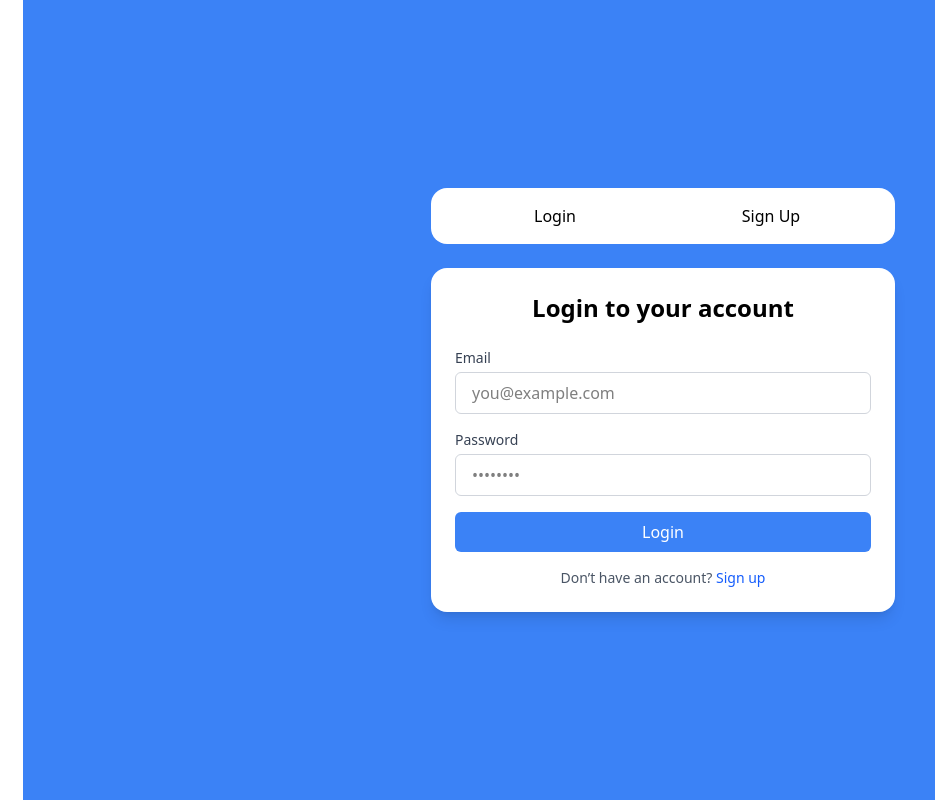
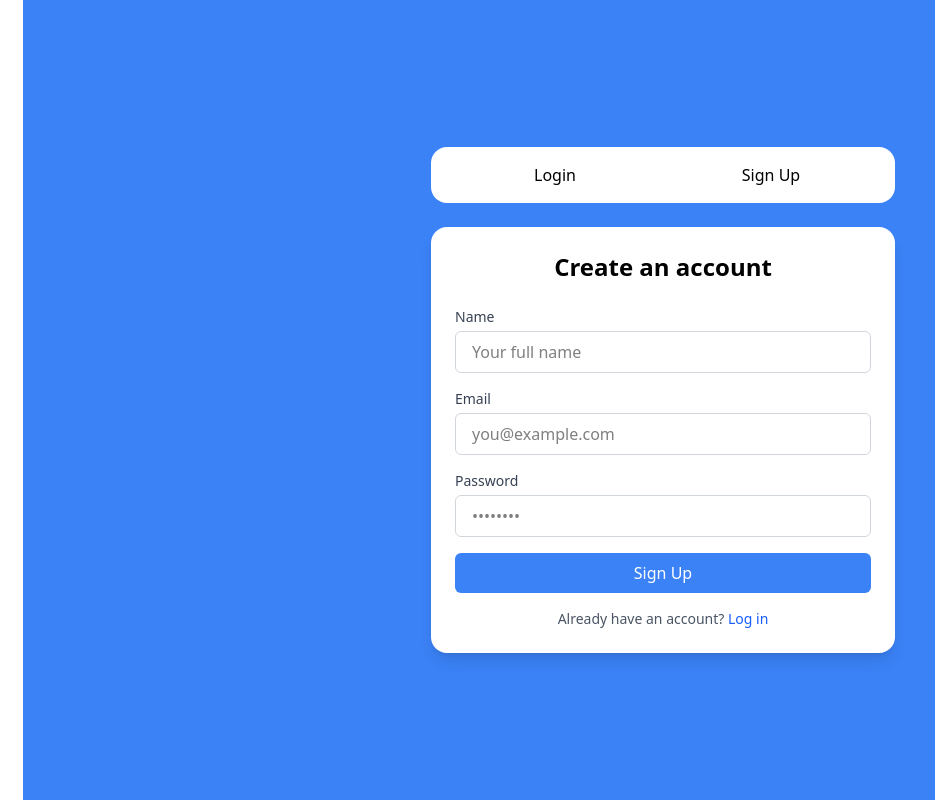
Before and after one commit to MirS0bhan/Neshast-Frontend, a Vue app: page /auth/signup in a window 1280 px wide. Shown: the whole page, without its empty margins (0-935 px from the left). Built offline with nearby package versions, Linux system fonts and the light colour scheme; no server answers.

Commit message:
update auth function

```diff
--- a/src/pages/AuthPage.vue
+++ b/src/pages/AuthPage.vue
@@ -1,8 +1,8 @@
 <template>
-  <div class="min-h-screen flex items-center justify-center bg-[rgb(var(--color-primary))]">
-    <div class="w-full max-w-lg rounded-2xl p-6 max-h-10/12">
+  <div class="flex min-h-screen items-center justify-center bg-[rgb(var(--color-primary))]">
+    <div class="max-h-10/12 w-full max-w-lg rounded-2xl p-6">
       <TabsRoot v-model="activeTab">
-        <TabsList class=" bg-white grid grid-cols-2 mb-6 p-4 rounded-2xl">
+        <TabsList class="mb-6 grid grid-cols-2 rounded-2xl bg-white p-4">
           <TabsTrigger value="login">Login</TabsTrigger>
           <TabsTrigger value="signup">Sign Up</TabsTrigger>
         </TabsList>
@@ -22,17 +22,14 @@
 <script setup lang="ts">
 import { ref } from 'vue'
 import '@/assets/theme.css'
-
+import { getLastSlug } from '@/utils/utils'
 // reka-ui Tabs
-import {
-  TabsRoot,
-  TabsList,
-  TabsTrigger,
-  TabsContent,
-} from 'reka-ui'
+import { TabsRoot, TabsList, TabsTrigger, TabsContent } from 'reka-ui'
 
 import LoginView from '#/layout/LoginLayout.vue'
 import SignupView from '#/layout/SignupLayout.vue'
+import { useRoute } from 'vue-router'
 
-const activeTab = ref('login')
+const route = useRoute()
+const activeTab = ref< 'login' | 'signup' | undefined >(getLastSlug(route.path))
 </script>
--- /dev/null
+++ b/src/utils/utils.ts
@@ -0,0 +1,7 @@
+export function getLastSlug(path: string): 'login' | 'signup' | undefined {
+  const lastSegment = path.split('/').filter(Boolean).pop();
+  if (lastSegment === 'login' || lastSegment === 'signup') {
+      return lastSegment; // Return either 'login' or 'signup'
+  }
+  return undefined; // Return undefined if it's neither
+}
```
